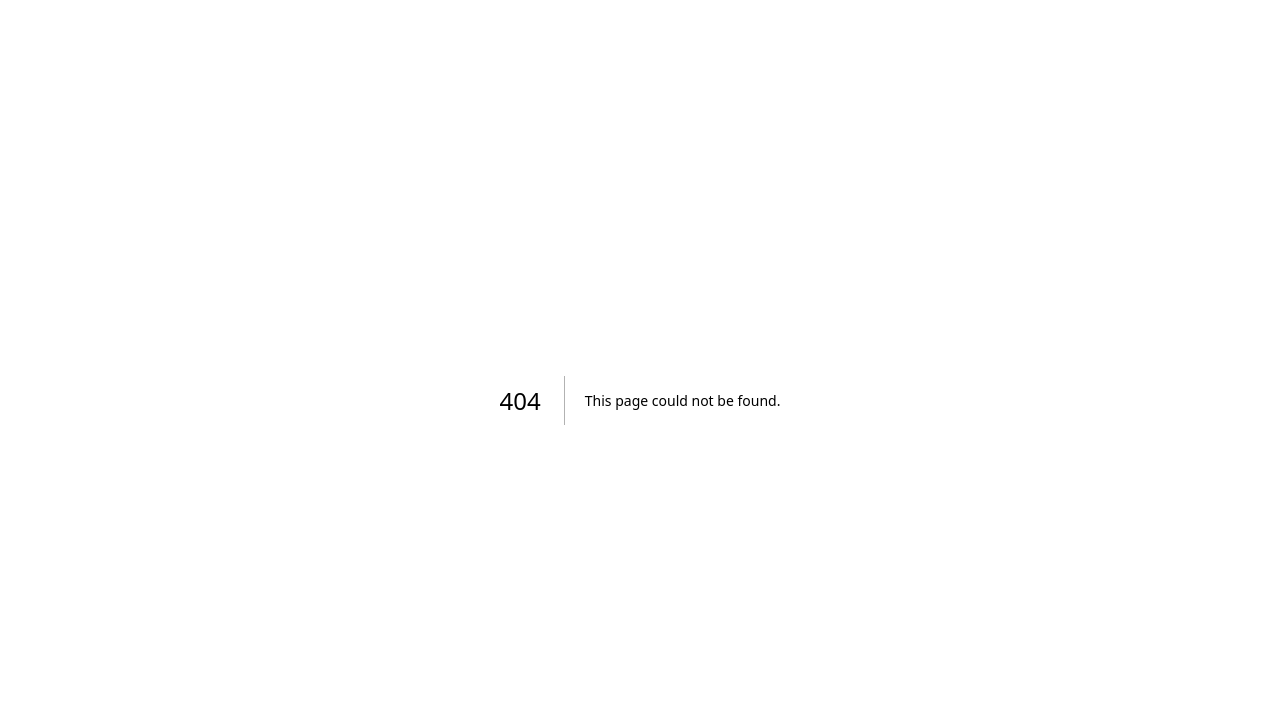
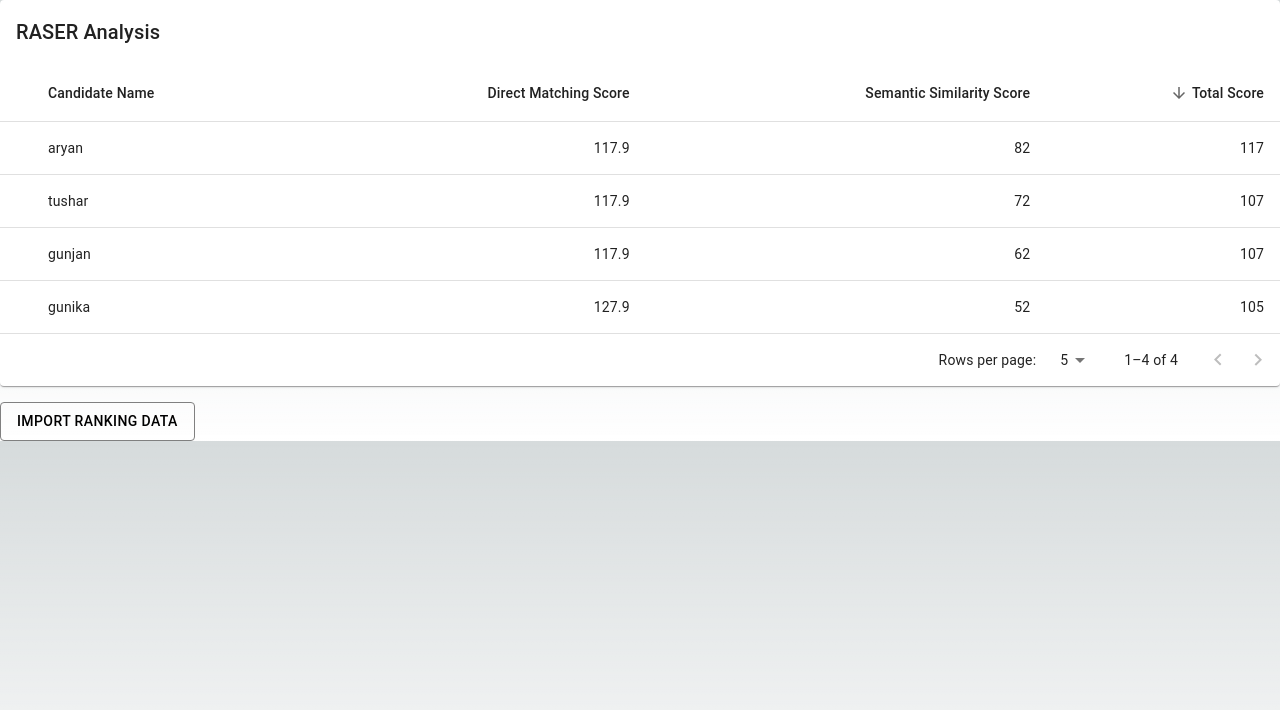
Before and after one commit to neohacker18/RASER-Frontend, a Next.js app: page /raserAnalysis in a window 1280 px wide. Before the commit this address had no page. Shown: the top 710 px of the page. Built offline with nearby package versions, Linux system fonts and the light colour scheme.

Commit message:
adding #0e172b to the background color

```diff
--- a/package.json
+++ b/package.json
@@ -17,6 +17,7 @@
     "next": "^14.0.4",
     "react": "^18",
     "react-dom": "^18",
-    "react-icons": "^4.12.0"
+    "react-icons": "^4.12.0",
+    "write-excel-file": "^1.3.9"
   }
 }
--- a/src/app/second/page.js
+++ b/src/app/raserAnalysis/page.js
@@ -4,12 +4,44 @@ import axios from "axios";
 import React, { useEffect, useState } from "react";
 import CircularIndeterminate from "../../components/loading";
 import { Button } from "@mui/material";
+import writeXlsxFile from 'write-excel-file'
+
+const schema = [
+    {
+      column: 'Candidate Name',
+      type: String,
+      value: candidate => candidate.name
+    },
+    {
+      column: 'Direct Matching Score',
+      type: Number,
+      value: candidate => candidate.dms
+    },
+    {
+        column: 'Semantic Similarity Score',
+        type: Number,
+        value: candidate => candidate.sss
+    },
+    {
+        column: 'Total Score',
+        type: Number,
+        value: candidate => candidate.ts
+    }
+  ]
+
 const test = [
   { id: 1, name: "aryan", dms: 117.9, sss: 82, ts: 117 },
   { id: 2, name: "tushar", dms: 117.9, sss: 72, ts: 107 },
   { id: 3, name: "gunjan", dms: 117.9, sss: 62, ts: 107 },
   { id: 4, name: "gunika", dms: 127.9, sss: 52, ts: 105 },
 ];
+
+const handleDownloadRankingResults=async()=>{
+    await writeXlsxFile(test,{
+        schema,
+        fileName:'ranking-results.xlsx'
+    })
+}
 
 const page = () => {
   const [rows, setRows] = useState(test);
@@ -49,9 +81,9 @@ const page = () => {
     );
   }
   return (
-    <div>
+    <div >
       <RankingTableComponent rows={rows} />
-      <Button variant="contained" sx={{bgcolor:'grey','&hover':{bgcolor:'black'}}}>Import the sheet containing this information</Button>
+      <Button variant="outline" sx={{border:'1px solid grey'}} onClick={handleDownloadRankingResults}>Import Ranking Data</Button>
     </div>
   );
 };
--- a/src/components/RankingTableComponent.js
+++ b/src/components/RankingTableComponent.js
@@ -316,10 +316,6 @@ export default function RankingTableComponent(props) {
           onRowsPerPageChange={handleChangeRowsPerPage}
         />
       </Paper>
-      {/* <FormControlLabel
-        control={<Switch checked={dense} onChange={handleChangeDense} />}
-        label="Dense padding"
-      /> */}
     </Box>
   );
 }
```
Also changed, not shown: src/app/page.js (+12 -3 lines), src/app/uploadDocs/page.js (renamed from src/app/first/page.js, +17 -4 lines), 1 other file (tests, documents, lock files or other folders).
